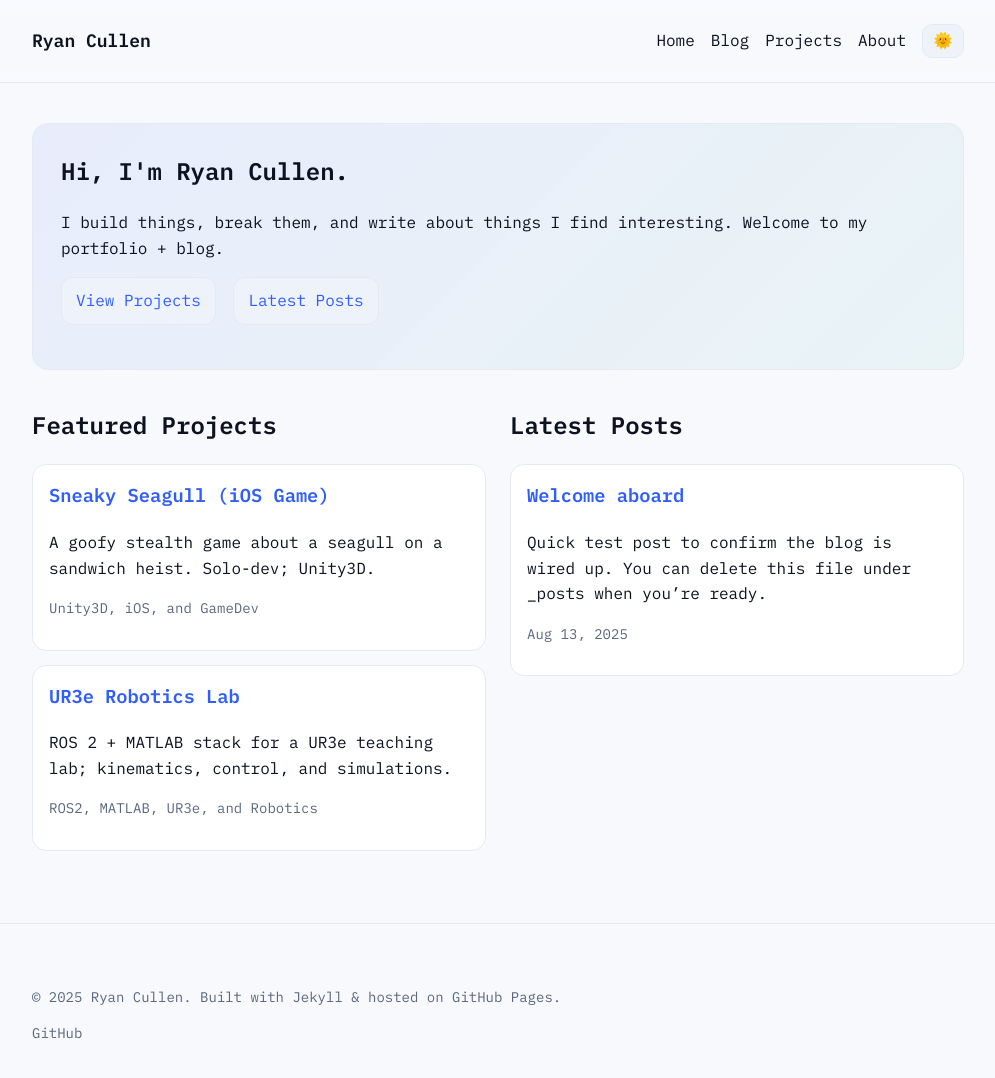
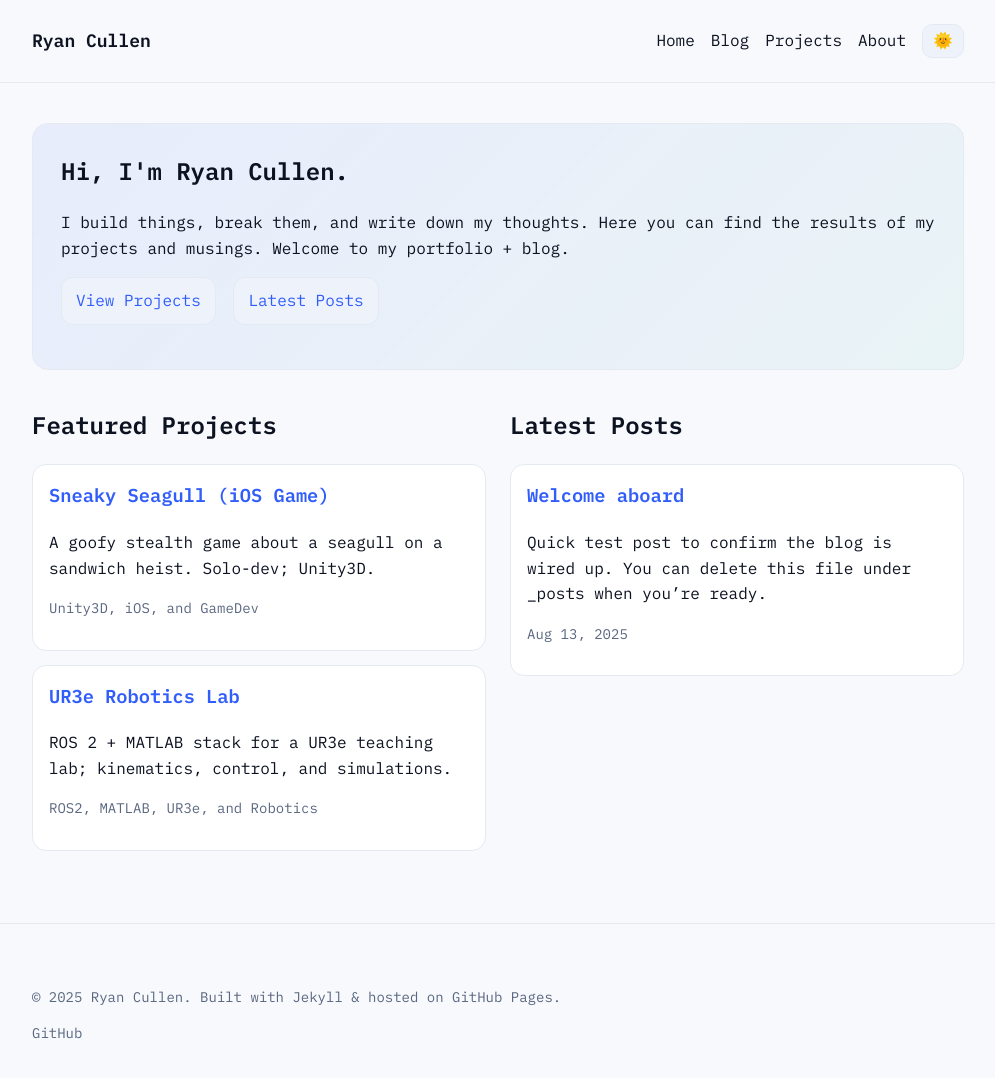
Before and after one commit to ryantcullen/ryantcullen.github.io, a Jekyll site: the page built from index.html, in a window 1280 px wide and 1107 px high. Shown: the top 1078 px of the window, without its empty margins (142-1137 px from the left). Built offline with Jekyll 4.4.1, drawn with Linux system fonts in a browser that asks for light colours.

Commit message:
Home page blurb

```diff
--- a/_layouts/home.html
+++ b/_layouts/home.html
@@ -4,7 +4,7 @@ layout: default
 
 <section class="hero">
   <h1>Hi, I'm {{ site.author.name | default: site.title }}.</h1>
-  <p>I build things, break them, and write about things I find interesting. Welcome to my portfolio + blog.</p>
+  <p>I build things, break them, and write down my thoughts. Here you can find the results of my projects and musings. Welcome to my portfolio + blog. </p>
   <p><a class="btn" href="{{ '/projects/' | relative_url }}">View Projects</a>
      <a class="btn alt" href="{{ '/blog/' | relative_url }}">Latest Posts</a></p>
 </section>
```
Also changed, not shown: 2 other files.
